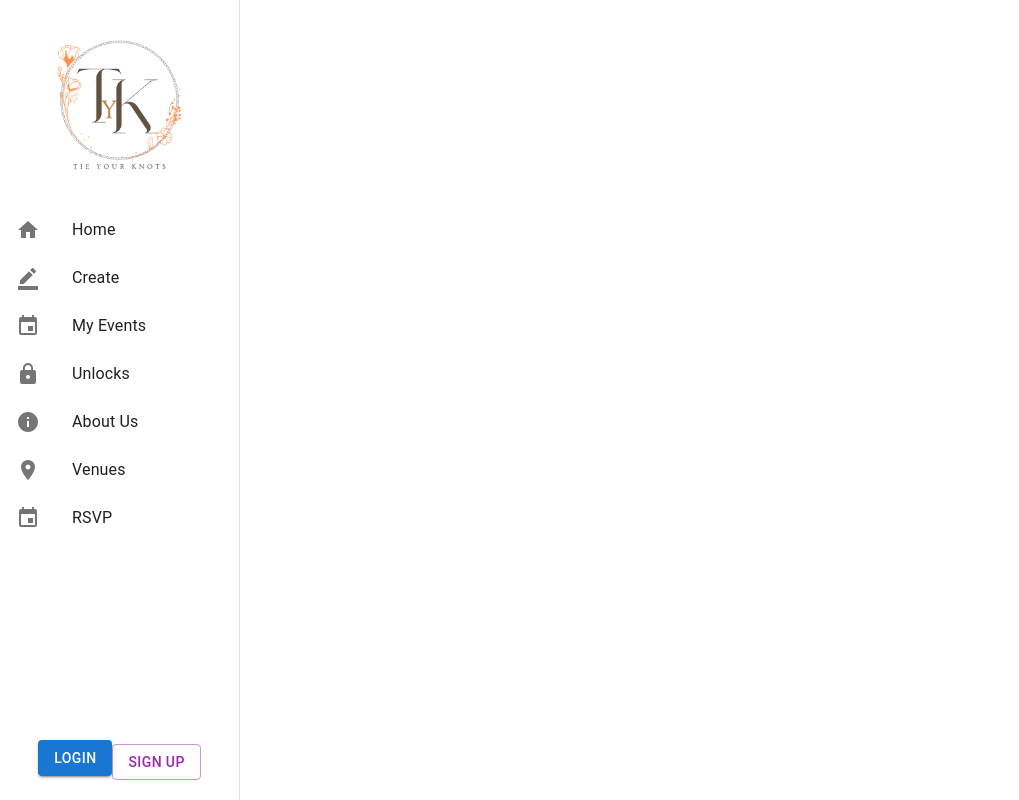
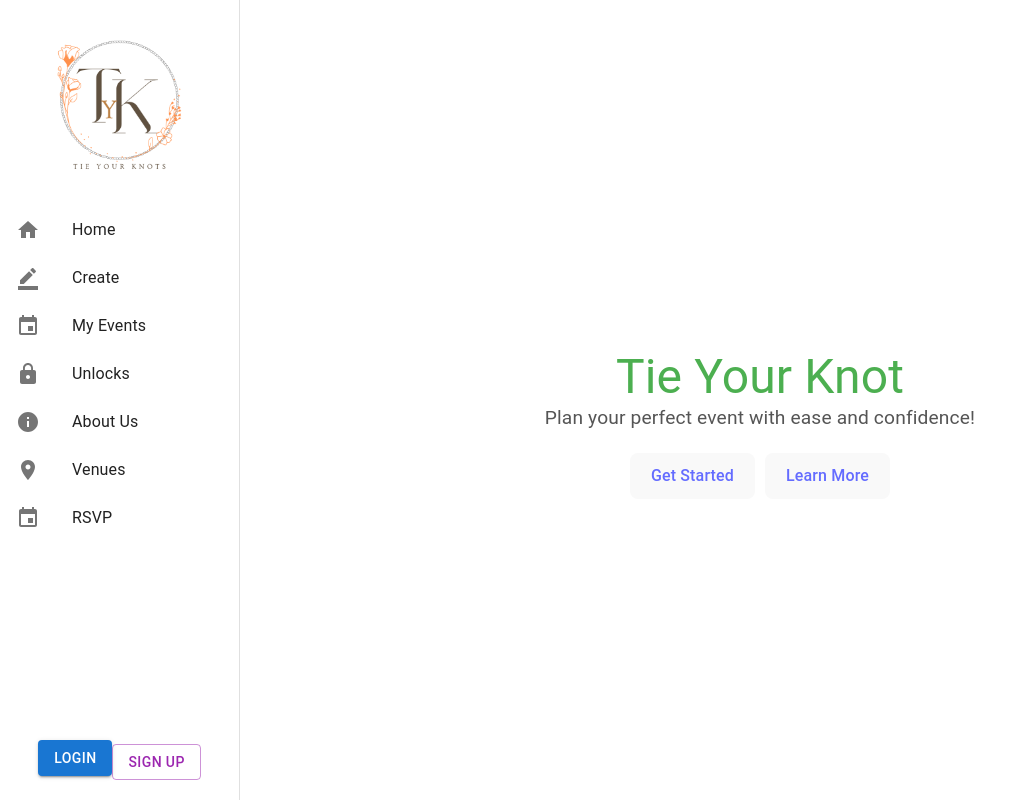
Before and after one commit to CelestialChai/event-planner, a React (Vite) app in the folder client/: page / in a window 1280 px wide. Shown: the whole page, without its empty margins (0-1019 px from the left). Built offline with nearby package versions, Linux system fonts and the light colour scheme; no server answers.

Commit message:
Resolved routing error

```diff
--- a/client/src/App.tsx
+++ b/client/src/App.tsx
@@ -5,8 +5,7 @@ import { Box, CssBaseline } from "@mui/material";
 import HomePage from './pages/home';
 import CreateEvent from "./pages/CreateEvent";
 import MyEvents from "./pages/myevents";
-import LandingPage from "./pages/LandingPage";
-// import Unlocks from "./pages/unlocks";
+import Unlocks from "./pages/unlocks";
 import AboutUs from "./pages/aboutus";
 import Venues from "./pages/venues";
 import WeddingLandingPage from "./pages/LandingPage"
@@ -42,19 +41,17 @@ function Layout() {
   );
 }
 
-// Router Setup with Routes and Layout
   export default function App() {
     return (
       <Routes>
        <Route path="/" element={<Layout />}>
-        <Route path ="/LandingPage" element={<LandingPage />} />
-        <Route path="/CreateEvent" element={<CreateEvent />} />
+          <Route index element={<HomePage />} />
+          <Route path="/create" element={<CreateEvent />} />
           <Route path="/my-events" element={<MyEvents />} />
-        {/* <Route path="/unlocks" element={<Unlocks />} /> */}
           <Route path="/about-us" element={<AboutUs />} />
+          <Route path="/unlocks" element={<Unlocks />} />
           <Route path="/venues" element={<Venues />} />
           <Route path="/login" element={<Login />} />
-
           <Route path="/sign-up" element={<SignUp />} />
           <Route path="/landfall" element={<WeddingLandingPage />} />
           <Route path="/calendar" element={<CalendarComponent />} />
@@ -66,5 +63,4 @@ export default function App() {
         </Route>
       </Routes>
     );
-
 }
```
Lines whose indentation alone changed are shown as unchanged.
